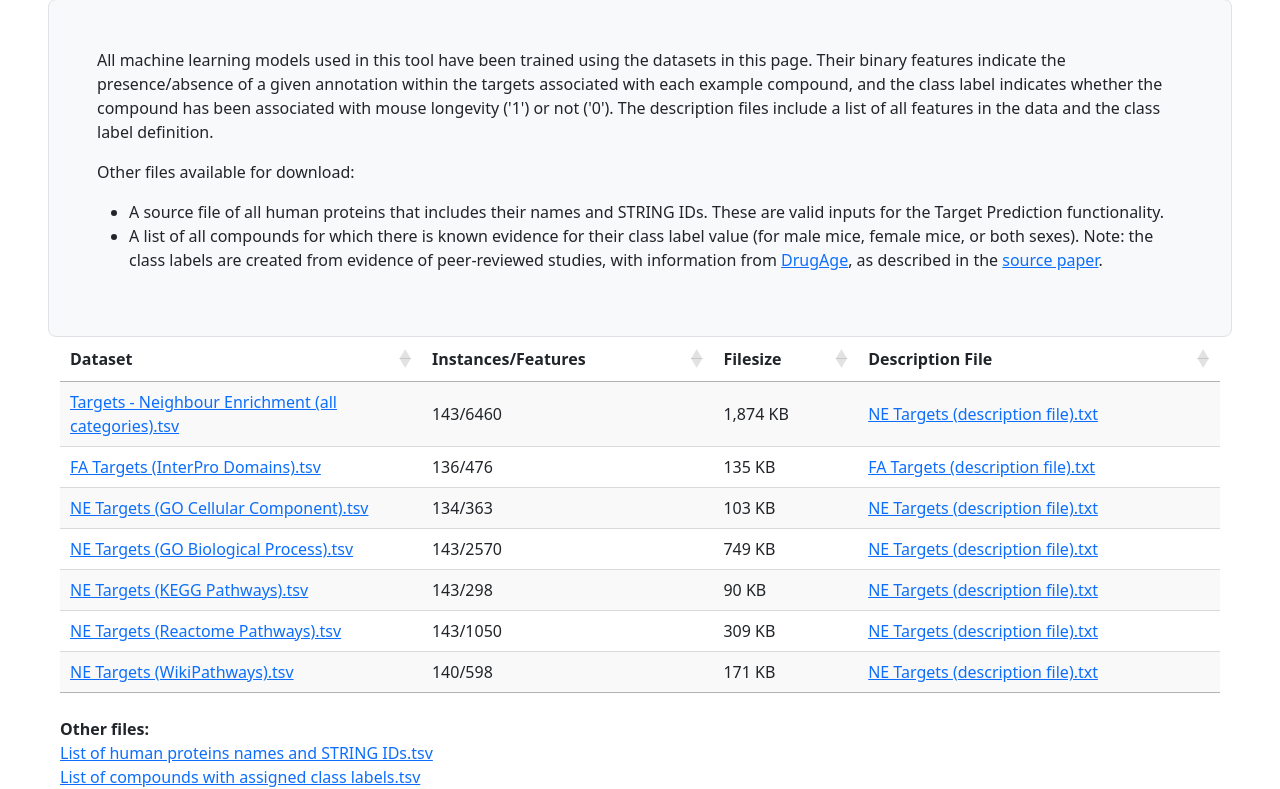
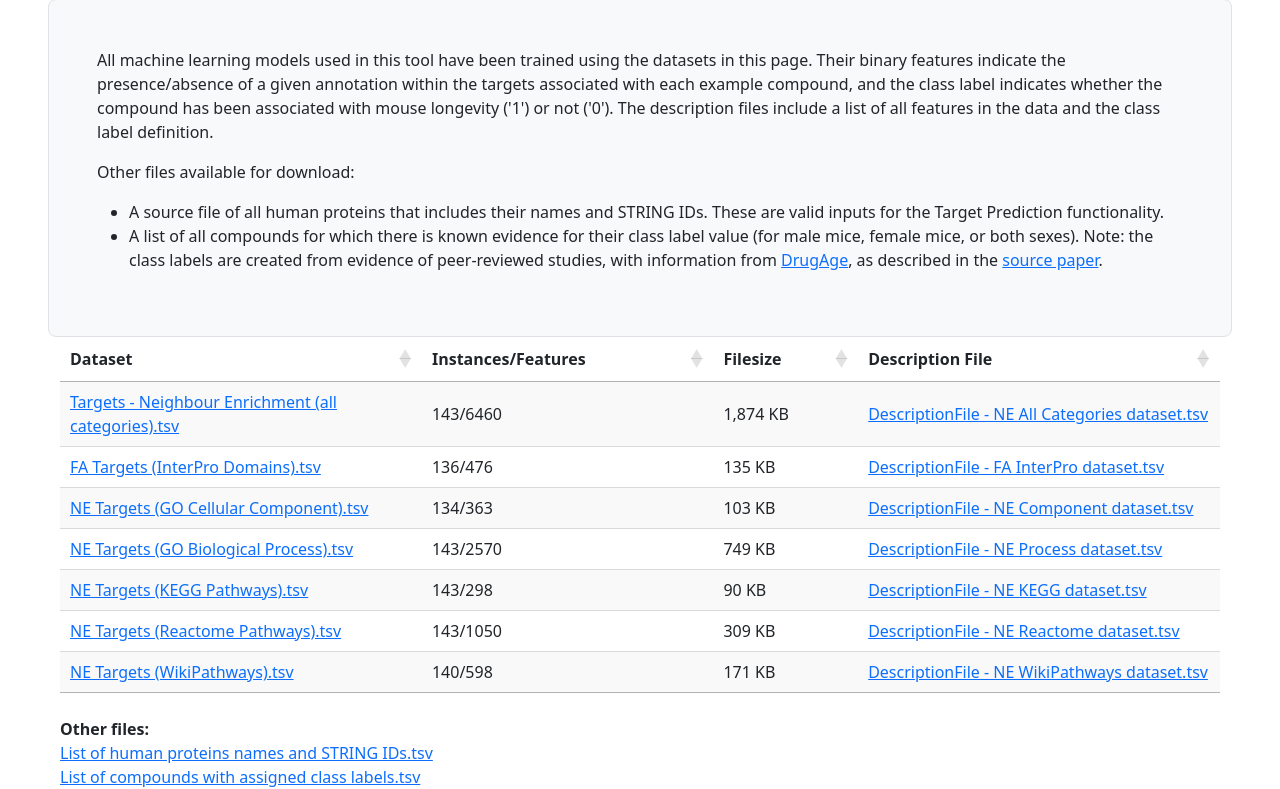
Before and after one commit to caioedurib/lodprime_source, a Flask app: page /data/ in a window 1280 px wide. Shown: the part 81-870 px from the top of the page. Run offline with Flask 3, Linux system fonts and the light colour scheme; parts of the project's set-up code (start-up, migrations or seed data) failed here and were passed over; some libraries are stand-ins or nearby versions.

Commit message:
V1.0 update - Implementing various changes from comments received from testers. Main changes: - Autofill now runs automatically if no data is provided in targets columns, when Make Predictions is clicked. - Compound can now receive a semicolon-separated list of inputs and AutoFill will add targets from each member of the list. - ClearTable now adds an empty row after removing content from the table. - DescriptionFiles added to Data page, for each dataset. - Various visual improvements.

```diff
--- a/templates/about.html
+++ b/templates/about.html
@@ -21,7 +21,7 @@
       <h5>Info:</h5>
       <ul>
         <li><b>Source Paper</b>: <a href="https://www.biorxiv.org/content/10.1101/2024.10.29.620854v1" target="_blank">Link</a></li>
-        <li><b>GitHub Project</b>: <a href="https://github.com/caioedurib/bbsrc_musmusculus_server" target="_blank">Link</a></li>
+        <li><b>GitHub Project</b>: <a href="https://github.com/caioedurib/lodprime_source" target="_blank">Link</a></li>
         <li><b>Citation</b>: Aleksey V. Belikov, Caio Ribeiro, Christopher K. Farmer, João Pedro de Magalhães, Alex A. Freitas. <i>Predicting Mouse Lifespan-Extending Chemical Compounds with Machine Learning</i>. arXiv{url}, 2024. </li>
         <br>
         <li><b>Developer</b>: Caio Ribeiro (<a href="mailto:C.E.Ribeiro@kent.ac.uk" target="_blank">Contact for support</a>)</li>
--- a/templates/data.html
+++ b/templates/data.html
@@ -55,43 +55,43 @@
               <td><a href="{{prefix + url_for('static', filename='files/datasets/MM Targets dataset - Neighbour Enrichment.tsv')}}" download="MM Targets dataset - Neighbour Enrichment.tsv">Targets - Neighbour Enrichment (all categories).tsv</a></td>
               <td>143/6460</td>
               <td>1,874 KB</td>
-              <td><a href="{{prefix + url_for('static', filename='files/dsdescriptors/placeholder.txt')}}">NE Targets (description file).txt</a></td>
+              <td><a href="{{prefix + url_for('static', filename='files/dsdescriptors/DescriptionFile - NE All Categories dataset.tsv')}}">DescriptionFile - NE All Categories dataset.tsv</a></td>
           </tr>
           <tr>
               <td><a href="{{prefix + url_for('static', filename='files/datasets/MM Targets dataset - Functional Annotation - InterPro.tsv')}}">FA Targets (InterPro Domains).tsv</a></td>
               <td>136/476</td>
               <td>135 KB</td>
-              <td><a href="{{prefix + url_for('static', filename='files/dsdescriptors/placeholder.txt')}}">FA Targets (description file).txt</a></td>
+              <td><a href="{{prefix + url_for('static', filename='files/dsdescriptors/DescriptionFile - FA InterPro dataset.tsv')}}">DescriptionFile - FA InterPro dataset.tsv</a></td>
           </tr>
        <tr>
               <td><a href="{{prefix + url_for('static', filename='files/datasets/MM Targets dataset - Neighbour Enrichment - Component.tsv')}}">NE Targets (GO Cellular Component).tsv</a></td>
               <td>134/363</td>
               <td>103 KB</td>
-              <td><a href="{{prefix + url_for('static', filename='files/dsdescriptors/placeholder.txt')}}">NE Targets (description file).txt</a></td>
+              <td><a href="{{prefix + url_for('static', filename='files/dsdescriptors/DescriptionFile - NE Component dataset.tsv')}}">DescriptionFile - NE Component dataset.tsv</a></td>
           </tr>
           <tr>
               <td><a href="{{prefix + url_for('static', filename='files/datasets/MM Targets dataset - Neighbour Enrichment - Process.tsv')}}">NE Targets (GO Biological Process).tsv</a></td>
               <td>143/2570</td>
               <td>749 KB</td>
-              <td><a href="{{prefix + url_for('static', filename='files/dsdescriptors/placeholder.txt')}}">NE Targets (description file).txt</a></td>
+              <td><a href="{{prefix + url_for('static', filename='files/dsdescriptors/DescriptionFile - NE Process dataset.tsv')}}">DescriptionFile - NE Process dataset.tsv</a></td>
           </tr>
           <tr>
               <td><a href="{{prefix + url_for('static', filename='files/datasets/MM Targets dataset - Neighbour Enrichment - KEGG.tsv')}}">NE Targets (KEGG Pathways).tsv</a></td>
               <td>143/298</td>
               <td>90 KB</td>
-              <td><a href="{{prefix + url_for('static', filename='files/dsdescriptors/placeholder.txt')}}">NE Targets (description file).txt</a></td>
+              <td><a href="{{prefix + url_for('static', filename='files/dsdescriptors/DescriptionFile - NE KEGG dataset.tsv')}}">DescriptionFile - NE KEGG dataset.tsv</a></td>
           </tr>
           <tr>
               <td><a href="{{prefix + url_for('static', filename='files/datasets/MM Targets dataset - Neighbour Enrichment - RCTM.tsv')}}">NE Targets (Reactome Pathways).tsv</a></td>
               <td>143/1050</td>
               <td>309 KB</td>
-              <td><a href="{{prefix + url_for('static', filename='files/dsdescriptors/placeholder.txt')}}">NE Targets (description file).txt</a></td>
+              <td><a href="{{prefix + url_for('static', filename='files/dsdescriptors/DescriptionFile - NE RCTM dataset.tsv')}}">DescriptionFile - NE Reactome dataset.tsv</a></td>
           </tr>
           <tr>
               <td><a href="{{prefix + url_for('static', filename='files/datasets/MM Targets dataset - Neighbour Enrichment - WikiPathways.tsv')}}">NE Targets (WikiPathways).tsv</a></td>
               <td>140/598</td>
               <td>171 KB</td>
-              <td><a href="{{prefix + url_for('static', filename='files/dsdescriptors/placeholder.txt')}}">NE Targets (description file).txt</a></td>
+              <td><a href="{{prefix + url_for('static', filename='files/dsdescriptors/DescriptionFile - NE WikiPathways dataset.tsv')}}">DescriptionFile - NE WikiPathways dataset.tsv</a></td>
           </tr>
       </tbody>
   </table>
--- a/templates/help.html
+++ b/templates/help.html
@@ -16,7 +16,9 @@
             <p>In the Input page, users can provide examples of compounds and comma-separated lists of their protein targets, then click the Make Predictions button to get predictions for each entry. </p>
             <p>Protein targets can be referenced by <i>either</i> their gene name or by their STRING ID. Any combination of inputs from both fields will be processed.</p>
             <p>The <a href="{{prefix}}/data/">Data</a> page has a downloadable file listing all human proteins, including their names and STRING IDs. Protein targets can be obtained from several online resources, some of which are cited below in 'External Resources'. Make sure to use only human proteins, as our models are trained on human protein annotations.</p>
-            <p>There is also an Autofill button provided, which tries to find the compound names in the input table on a list of DrugBank compounds and targets, and automatically fill the target data based on that.</p>
+            <p>There is an Autofill button provided, which tries to find the compound names in the input table on a list of DrugBank compounds and targets, and automatically fill the target data based on that.</p>
+            <p>If a semicolon-separated list of compounds is provided in the Compound column, the Autofill function will add targets found for each compound in the list.</p>
+            <p>If there is no data in the Target columns, the Make Predictions functionality will try to run the Autofill prior to getting predictions for the compounds provided.</p>
             <p>Input example with gene names (results in positive classifications for both male and female mice):</p>
             <ul>
               <li>Compound: Rapamycin</li>
@@ -76,6 +78,7 @@
             <ul>
               <li><a href="https://genomics.senescence.info/drugs/" target="_blank">DrugAge</a>: Database used as a source for all class labels in our training data. It compiles results from peer-reviewed longevity studies on various target organisms, including mus musculus.</li>
               <li><a href="https://go.drugbank.com/" target="_blank">DrugBank</a>: Main source for obtaining protein targets for a compound.</li>
+              <li><a href="https://string-db.org/" target="_blank">STRING</a>: Source for finding STRING IDs for proteins, which can be used as target identifiers (Note: when using STRING IDs, include the organism identifier '9606.' before the protein identifier 'ENSPXXX...', as our models are trained with homo sapiens targets). Another option is downloading our <a href="{{prefix + url_for('static', filename='files/dsdescriptors/Human proteins list.tsv')}}">list of human proteins names and STRING IDs</a> </li>
               <li><a href="https://pubchem.ncbi.nlm.nih.gov/" target="_blank">PubChem</a>: Used for the Chemical Prediction tool, use the name search to find the numeric id associated with a compound.</li>
               <li><a href="https://www.uniprot.org/id-mapping" target="_blank">ID Mapping</a>: Tool from UniProt for converting protein identifiers to different formats. This tool accepts either STRING ID formatting (e.g. 9606.ENSP00000354558) or protein names (e.g., MTOR).</li>
               <li>Alternative target sources:
```
Also changed, not shown: 7 other files.
